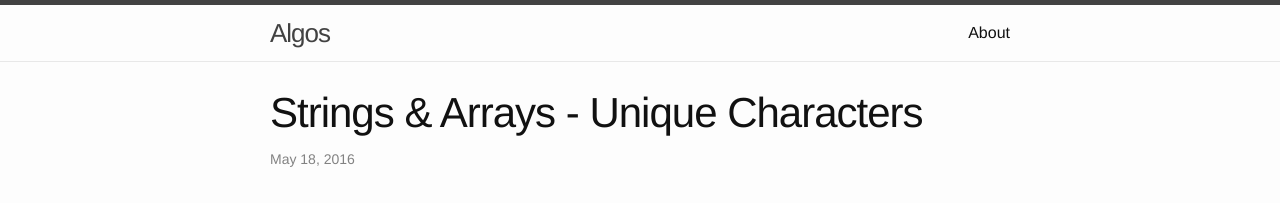
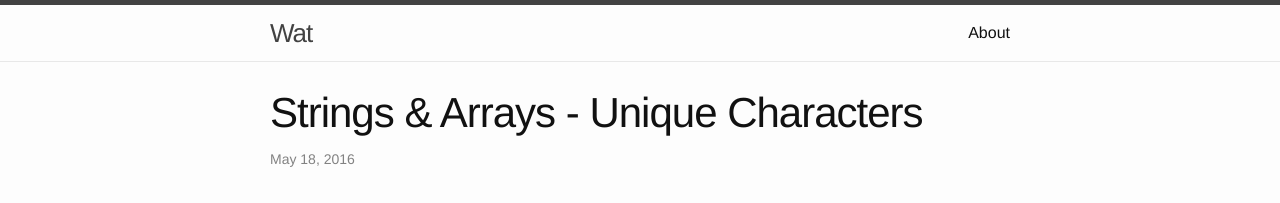
Before and after one commit to nik/nik.github.io, a Jekyll site: the page built from _posts/2016-05-18-unique-characters.markdown, in a window 1280 px wide. Shown: the top 203 px of the page. Built offline with Jekyll 4.4.1, drawn with Linux system fonts in a browser that asks for light colours.

Commit message:
update title

```diff
--- a/_config.yml
+++ b/_config.yml
@@ -6,10 +6,10 @@
 # 'jekyll serve'. If you change this file, please restart the server process.
 
 # Site settings
-title: Algos
+title: Wat
 email: nickkov89@gmail.com
 baseurl: "" # the subpath of your site, e.g. /blog
-url: "http://yourdomain.com" # the base hostname & protocol for your site
+url: "https://nik.github.io" # the base hostname & protocol for your site
 
 # Build settings
 markdown: kramdown
```
